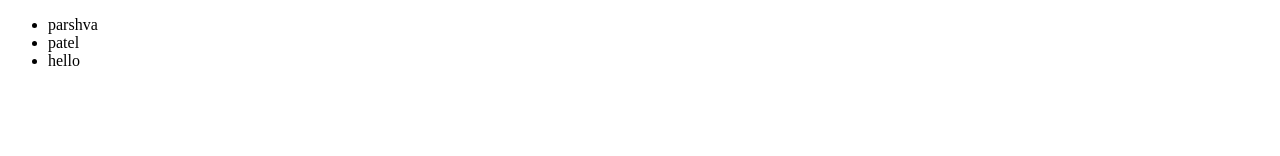
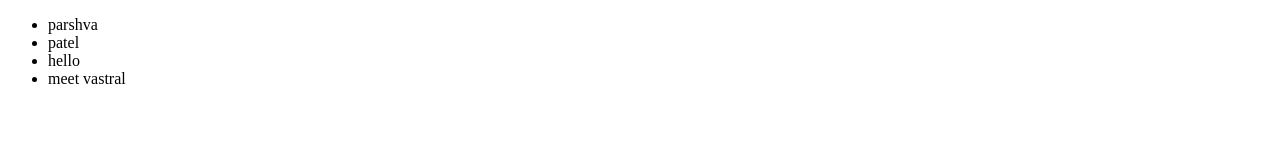
Before and after one commit to Parshvapatel2004/University_Practical, an Angular app: page /pra8 in a window 1280 px wide. Shown: the part 144-300 px from the top of the page. Built offline with nearby package versions, Linux system fonts and the light colour scheme.

Commit message:
some changes done

```diff
--- a/src/app/pra8/pra8.html
+++ b/src/app/pra8/pra8.html
@@ -6,5 +6,5 @@
 </label>
 
 <ul *ngIf="showlist">
-  <li *ngFor="let student of students">{{ student }}</li>
+  <li *ngFor="let i of students">{{ i }}</li>
 </ul>
--- a/src/app/pra8/pra8.ts
+++ b/src/app/pra8/pra8.ts
@@ -11,6 +11,6 @@ import { FormsModule } from '@angular/forms';
   styleUrl: './pra8.css',
 })
 export class Pra8 {
-  students = ['parshva', 'patel', 'hello'];
+  students = ['parshva', 'patel', 'hello','meet vastral'];
   showlist = true;
 }
```
Also changed, not shown: src/app/pra21/pra21.html (line endings or trailing spaces).
